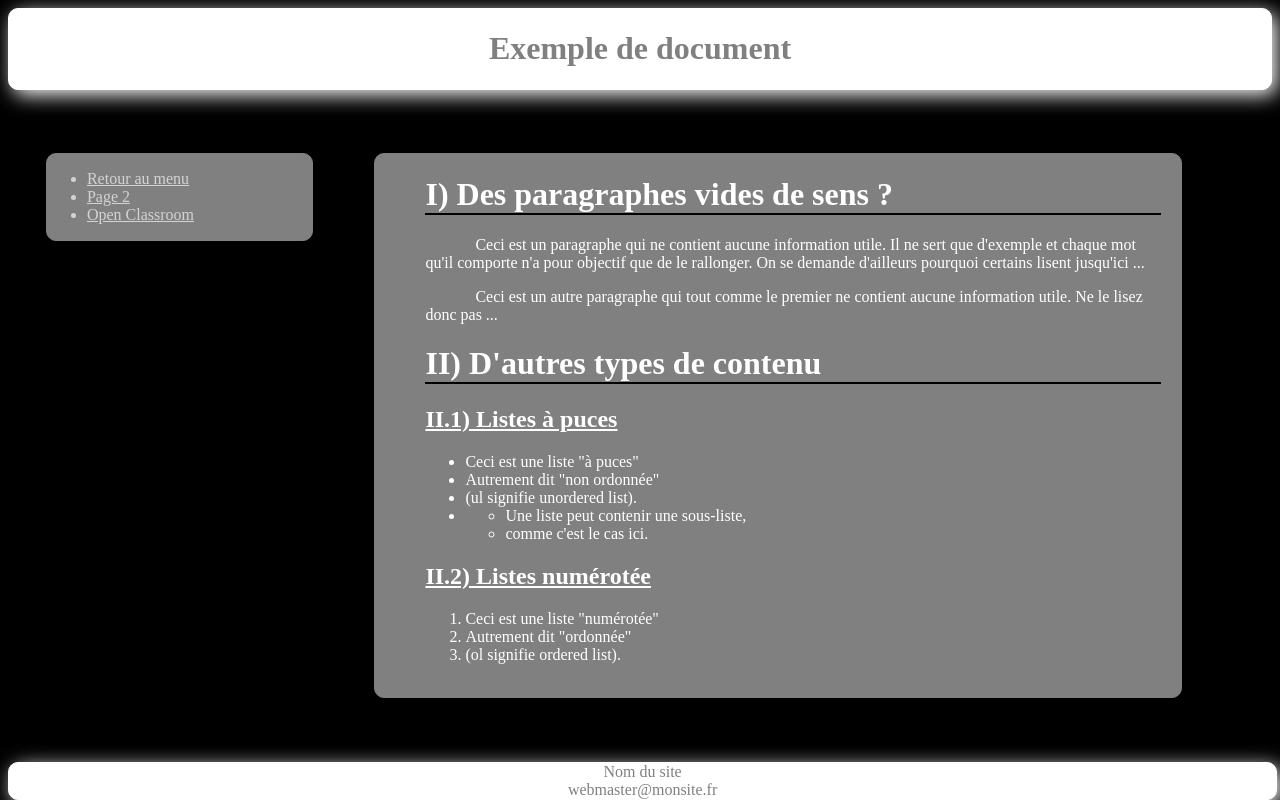
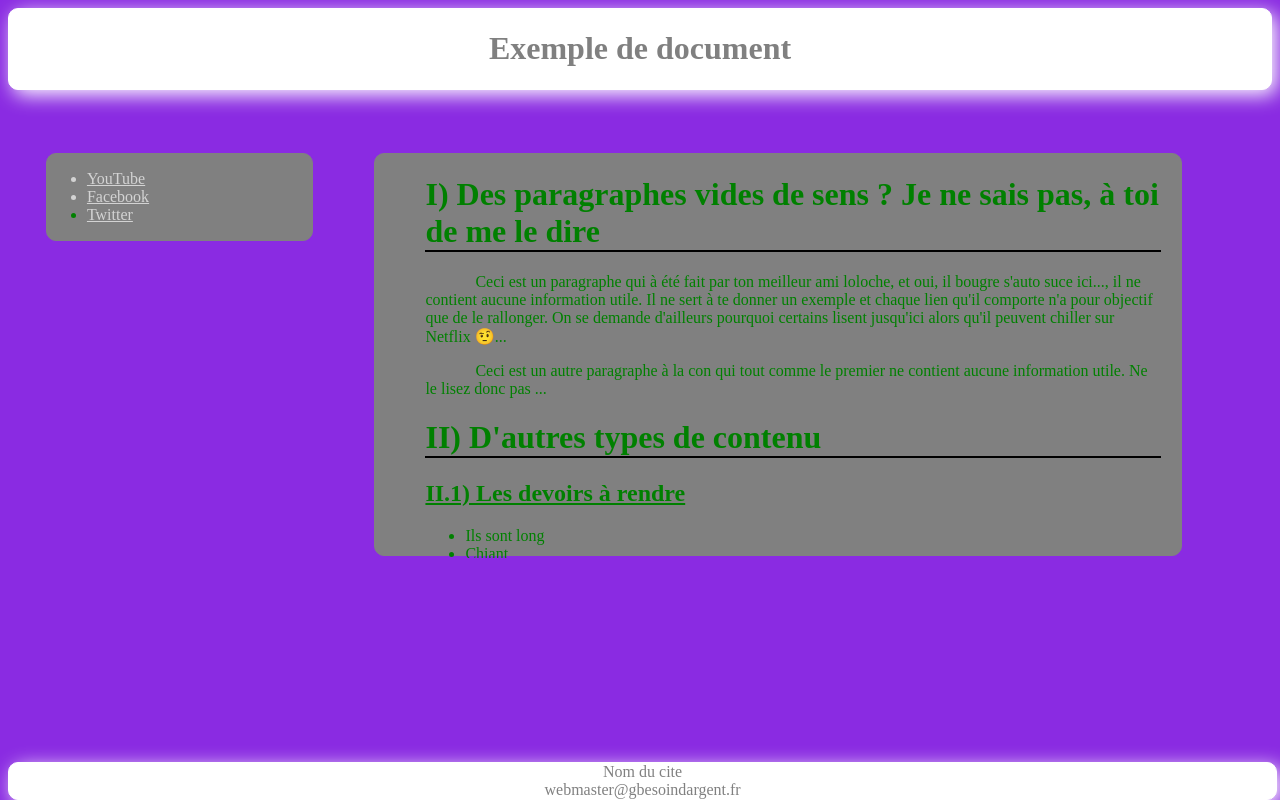
Before and after one commit to octokling/CoursDeveloppement, a plain HTML site: page Atelier de projhogruphr/exercices_css/exercice6/Version 2/html/page1.html in a window 1280 px wide. Drawn offline with Linux system fonts and the light colour scheme.

```diff
--- a/Atelier de projhogruphr/exercices_css/exercice6/Version 2/css/styles.css
+++ b/Atelier de projhogruphr/exercices_css/exercice6/Version 2/css/styles.css
@@ -1,10 +1,10 @@
 html, body{
-    height: 99%;
+    height: 85%;
 }
 
 body{
-    background-color: black;
-    color: white;
+    background-color: blueviolet;
+    color: green;
 }
 
 div.Gris{
@@ -18,7 +18,7 @@
     margin-top: 5%;
     margin-left: 3%;
     height: 70%;
-    overflow: auto; /* Cela permettra au conteneur de contenir les éléments flottants */
+    overflow: auto;
 }
 
 div#navigation{
--- a/Atelier de projhogruphr/exercices_css/exercice6/Version 2/html/page1.html
+++ b/Atelier de projhogruphr/exercices_css/exercice6/Version 2/html/page1.html
@@ -15,27 +15,27 @@
             <div class="Gris" id="navigation">
                 <ul>
                     <li class="menu">
-                        <a href="../index.html" class="menu">Retour au menu</a>
+                        <a href="https://youtube.fr/" class="menu">YouTube</a>
                     </li>
                     <li class="menu">
-                        <a href="page2.html" class="menu">Page 2</a>
+                        <a href="https://facebook.fr/" class="menu">Facebook</a>
                     </li>
-                    <li class="menu">
-                        <a href="https://openclassrooms.com/fr/" class="menu">Open Classroom</a>
+                    <li>
+                        <a href="https://openclassrooms.com/fr/" class="menu">Twitter</a>
                     </li>
                 </ul>
             </div>
 
             <div class="Gris" id="article">
-                <h1>I) Des paragraphes vides de sens ?</h1>
-                <p id="alinea">Ceci est un paragraphe qui ne contient aucune information utile. Il ne sert que d'exemple et chaque mot qu'il comporte n'a pour objectif que de le rallonger. On se demande d'ailleurs pourquoi certains lisent jusqu'ici ...</p>
-                <p id="alinea">Ceci est un autre paragraphe qui tout comme le premier ne contient aucune information utile. Ne le lisez donc pas ...</p>
+                <h1>I) Des paragraphes vides de sens ? Je ne sais pas, à toi de me le dire</h1>
+                <p id="alinea">Ceci est un paragraphe qui à été fait par ton meilleur ami loloche, et oui, il bougre s'auto suce ici..., il ne contient aucune information utile. Il ne sert à te donner un exemple et chaque lien qu'il comporte n'a pour objectif que de le rallonger. On se demande d'ailleurs pourquoi certains lisent jusqu'ici alors qu'il peuvent chiller sur Netflix 🤨...</p>
+                <p id="alinea">Ceci est un autre paragraphe à la con qui tout comme le premier ne contient aucune information utile. Ne le lisez donc pas ...</p>
                 <h1>II) D'autres types de contenu</h1>
-                <h2 id="souligne">II.1) Listes à puces</h2>
+                <h2 id="souligne">II.1) Les devoirs à rendre</h2>
                 <ul>
-                    <li>Ceci est une liste "à puces"</li>
-                    <li>Autrement dit "non ordonnée"</li>
-                    <li>(ul signifie unordered list).</li>
+                    <li>Ils sont long</li>
+                    <li>Chiant</li>
+                    <li>Permet de faire galérer tout le monde</li>
                     <li>
                         <ul>
                             <li>Une liste peut contenir une sous-liste,</li>
@@ -44,11 +44,11 @@
                     </li>
                 </ul>
 
-                <h2 id="souligne">II.2) Listes numérotée</h2>
-                <ol>
+                <h3>Un problème ici non ?</h3>
+                <ol lol>
                     <li>Ceci est une liste "numérotée"</li>
-                    <li>Autrement dit "ordonnée"</li>
-                    <li>(ol signifie ordered list).</li>
+                    <li>+ 1 = 3</li>
+                    <li>x 3 = 9</li>
                 </ol>
             </div>
         </div>
@@ -57,8 +57,144 @@
     </body>
     <footer>
         <div class="WhiteBorder" id="footer">
-            Nom du site<br>
-            webmaster@monsite.fr
+            Nom du cite<br>
+            webmaster@gbesoindargent.fr
         </div>
     </footer>
 </html>
+
+
+
+
+
+
+
+
+
+
+
+
+
+
+
+
+
+
+
+
+
+
+
+
+
+
+
+
+
+
+
+
+
+
+
+
+
+
+
+
+
+
+
+
+
+
+
+
+
+
+
+
+
+
+
+
+
+
+
+
+
+
+
+
+
+
+
+
+
+
+
+
+
+
+
+
+
+
+
+
+
+
+
+
+
+
+
+
+
+
+
+
+
+
+
+
+
+
+
+
+
+
+
+
+
+
+
+
+
+
+
+
+
+
+
+
+
+
+
+
+
+
+
+
+
+
+
+
+
+
+
+
+
+
+
+<!--Exercice effectué par GAILLARD Logan-->
```
Also changed, not shown: Atelier de projhogruphr/exercices_css/exercice6/Version 2/html/page2.html (+164 -7 lines), Atelier de projhogruphr/exercices_css/exercice6/Version 2/index.html (+164 -7 lines).
